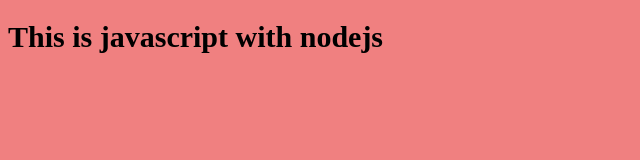
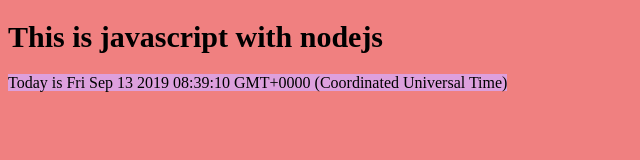
Before and after one commit to nearjay06/nodejs_assignment, a website with bundled scripts: page public/index.html in a window 1280 px wide. Shown: the whole page, without its empty margins (0-640 px from the left). Built offline with nearby package versions, Linux system fonts and the light colour scheme.

Commit message:
modify index.js and create date display for index.html

```diff
--- a/assets/style.css
+++ b/assets/style.css
@@ -7,3 +7,7 @@
     font-weight: bold;
     font-size: 30px;
 }
+
+.lala{
+    background-color: plum;
+}
--- a/src/index.js
+++ b/src/index.js
@@ -1,14 +1,20 @@
 import { today, date } from '../src/app/TodayDate';
+import {Person} from '../src/app/Obj';
+
+let myDiv = document.querySelector('#root');
+let mySpan = document.createElement('span');
+myDiv.appendChild(mySpan);
+mySpan.className = "lala";
+mySpan.innerHTML = "Today is " + today;
+
+
+
+
 
 console.log(date);
 console.log(today);
 
 
-import {Person} from '../src/app/Obj';
-
-
-
-
 console.log(Person.Name);
 console.log(Person.Birthyear);
 console.log(Person.Age);
```
Also changed, not shown: 6 other files.
